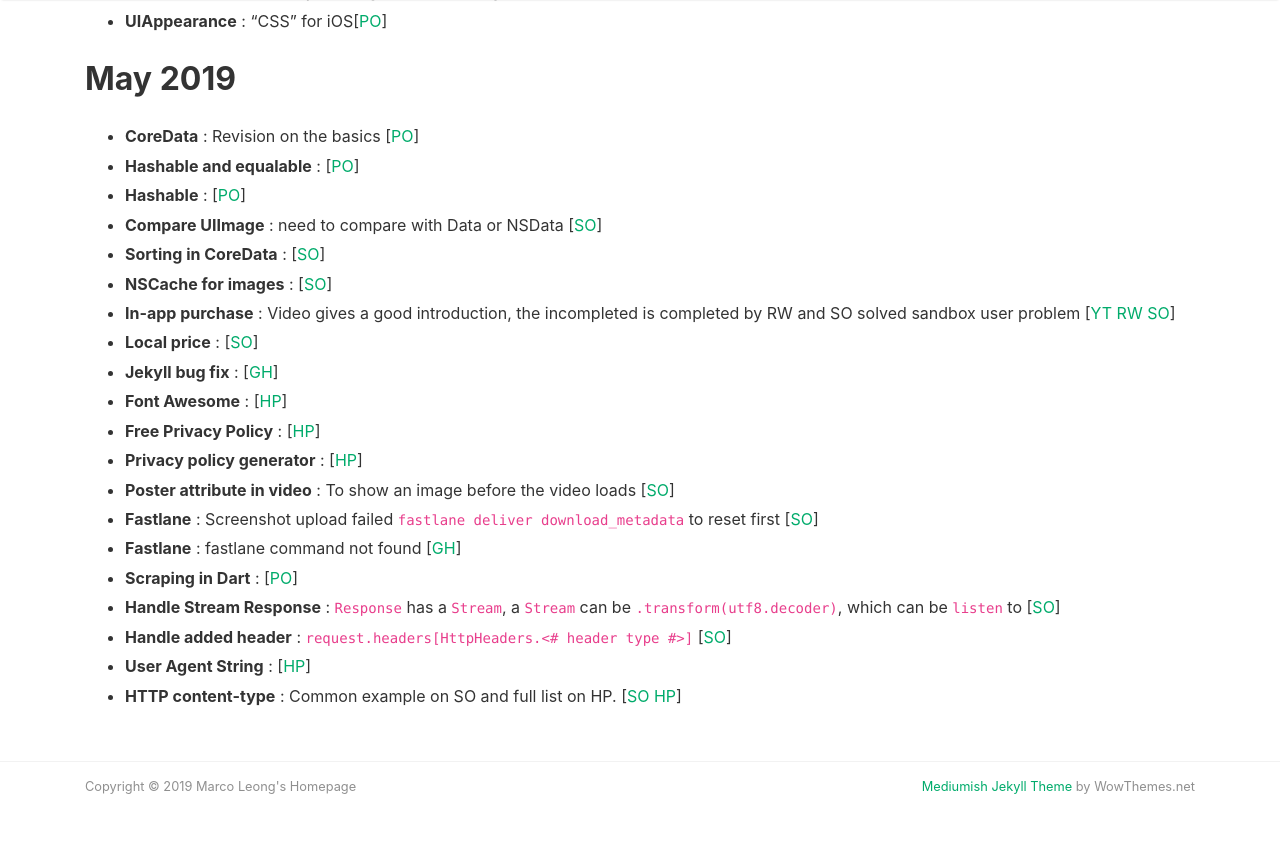
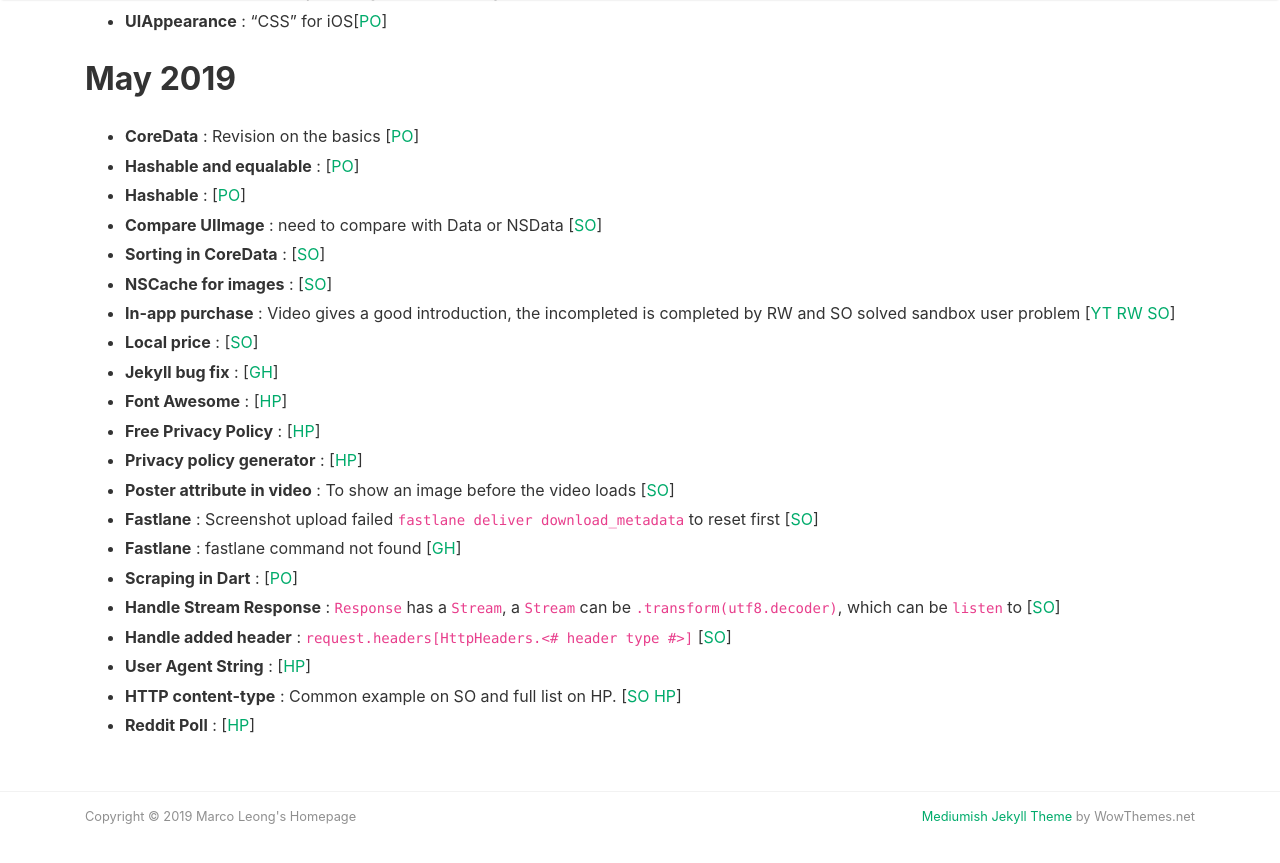
Before and after one commit to MarcoLeongDev/MarcoLeongDev.github.io, a Jekyll site: the page built from journey.md, in a window 1280 px wide and 900 px high, scrolled down 1362 px. Shown: the top 863 px of the window. Built offline with Jekyll 4.4.1, drawn with Linux system fonts in a browser that asks for light colours; nearby versions of some CDN libraries; our own code applies the rules of GitHub Pages for plain Markdown files.

Commit message:
Update journey.md

```diff
--- a/journey.md
+++ b/journey.md
@@ -43,6 +43,7 @@
 - **Handle added header** : `request.headers[HttpHeaders.<# header type #>]` [[SO](https://stackoverflow.com/questions/24183716/doing-an-http-post-with-headers-and-a-body)]
 - **User Agent String** : [[HP](https://developer.mozilla.org/en-US/docs/Web/HTTP/Headers/User-Agent)]
 - **HTTP content-type** : Common example on SO and full list on HP. [[SO](https://stackoverflow.com/questions/23714383/what-are-all-the-possible-values-for-http-content-type-header) [HP](http://www.iana.org/assignments/media-types/media-types.xhtml)]
+- **Reddit Poll** : [[HP](http://redditpoll.com/)]
 
 
 <!-- - <details><summary>App Auto landing page</summary> settled on auto landing <a href="https://github.com/emilbaehr/automatic-app-landing-page">[GH]</a></details> -->
```
